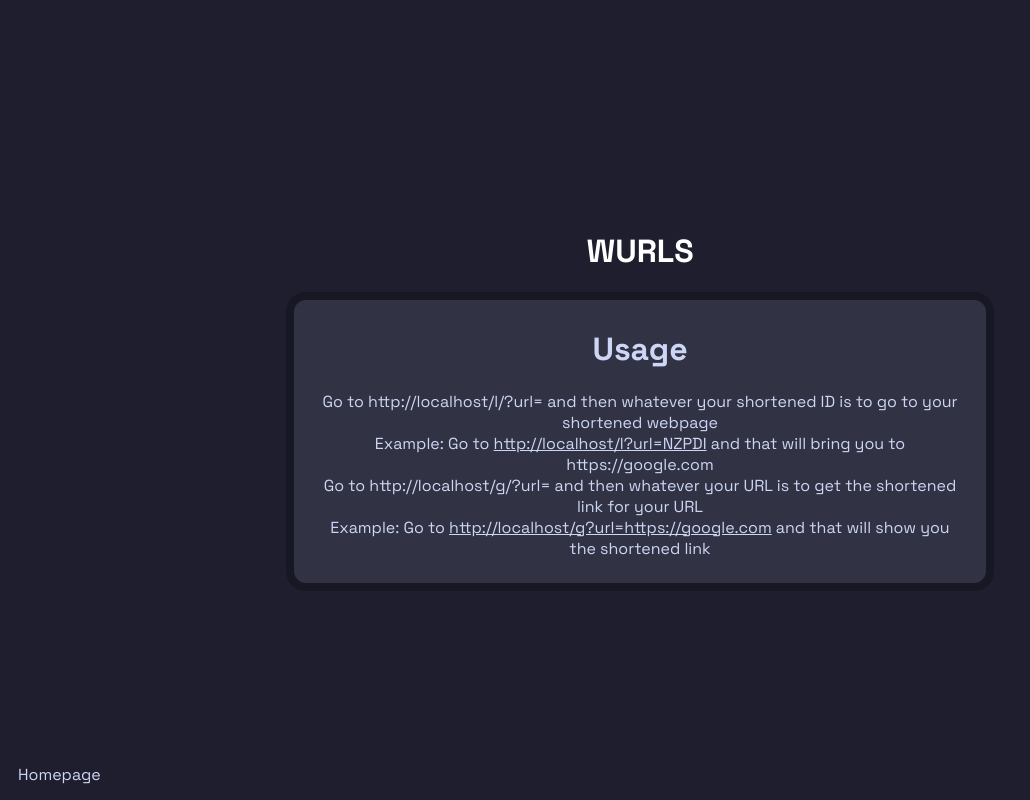
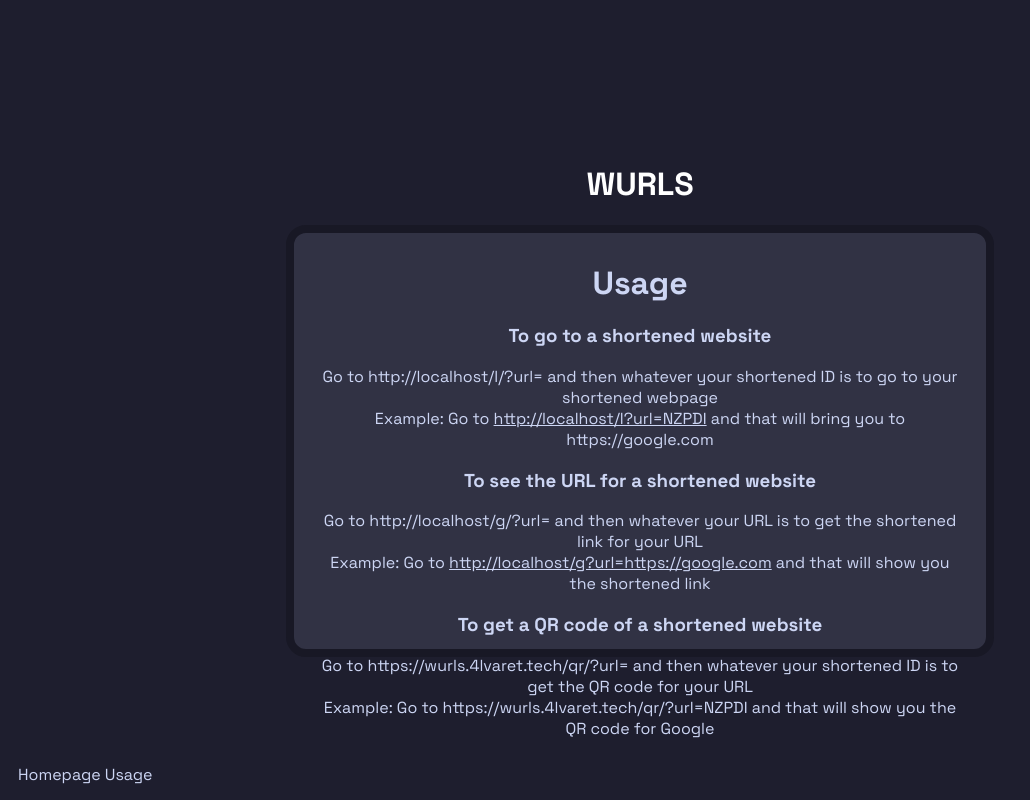
Before and after one commit to simpansoftware/WURLS, a Flask app: page /usage in a window 1280 px wide. Shown: the whole page, without its empty margins (0-1030 px from the left). Run offline with Flask 3, Linux system fonts and the light colour scheme.

Commit message:
changing in usage and stuff

```diff
--- a/templates/error.html
+++ b/templates/error.html
@@ -14,6 +14,7 @@
         </div>
     </div>
     <div class="footer">
-        <a href="usage">Usage</a>
+        <a href="/">Homepage</a>
+        <a href="/usage">Usage</a>
     </div>
 </body>
--- a/templates/goto.html
+++ b/templates/goto.html
@@ -14,6 +14,7 @@
         </div>
     </div>
     <div class="footer">
-        <a href="usage">Usage</a>
+        <a href="/">Homepage</a>
+        <a href="/usage">Usage</a>
     </div>
 </body>
--- a/templates/index.html
+++ b/templates/index.html
@@ -19,6 +19,7 @@
         </div>
     </div>
     <div class="footer">
-        <a href="usage">Usage</a>
+        <a href="/">Homepage</a>
+        <a href="/usage">Usage</a>
     </div>
 </body>
--- a/templates/shorten.html
+++ b/templates/shorten.html
@@ -29,6 +29,7 @@
         </div>
     </div>
     <div class="footer">
-        <a href="usage">Usage</a>
+        <a href="/">Homepage</a>
+        <a href="/usage">Usage</a>
     </div>
 </body>
--- a/templates/usage.html
+++ b/templates/usage.html
@@ -11,13 +11,19 @@
         <h1 class="title abcdeidontknow" style="z-index: 9999999;">WURLS</h1>
         <div class="thething abcdeidontknow">
             <h1>Usage</h1>
+            <h3>To go to a shortened website</h3>
             <p>Go to {{origin }}l/?url= and then whatever your shortened ID is to go to your shortened webpage<br>
-                Example: Go to <a href="{{ origin }}l?url=NZPDI">{{ origin }}l?url=NZPDI</a> and that will bring you to https://google.com<br>
-                Go to {{origin }}g/?url= and then whatever your URL is to get the shortened link for your URL<br>
+                Example: Go to <a href="{{ origin }}l?url=NZPDI">{{ origin }}l?url=NZPDI</a> and that will bring you to https://google.com</p>
+            <h3>To see the URL for a shortened website</h3>
+                <p>Go to {{origin }}g/?url= and then whatever your URL is to get the shortened link for your URL<br>
                 Example: Go to <a href="{{ origin }}g?url=https://google.com">{{ origin }}g?url=https://google.com</a> and that will show you the shortened link</p>
+            <h3>To get a QR code of a shortened website</h3>
+            <p>Go to https://wurls.4lvaret.tech/qr/?url= and then whatever your shortened ID is to get the QR code for your URL<br>
+            Example: Go to https://wurls.4lvaret.tech/qr/?url=NZPDI and that will show you the QR code for Google</p>
         </div>
     </div>
     <div class="footer">
         <a href="/">Homepage</a>
+        <a href="/usage">Usage</a>
     </div>
 </body>
```
